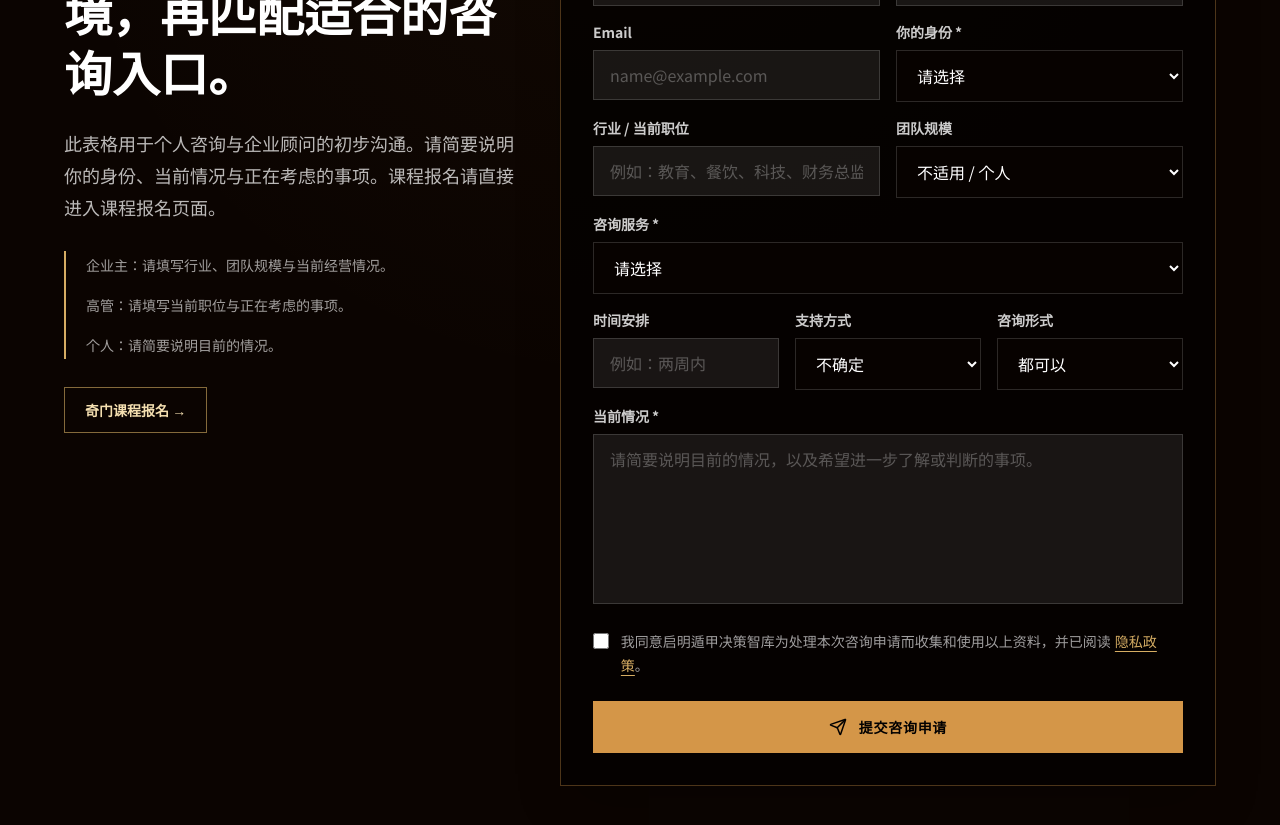
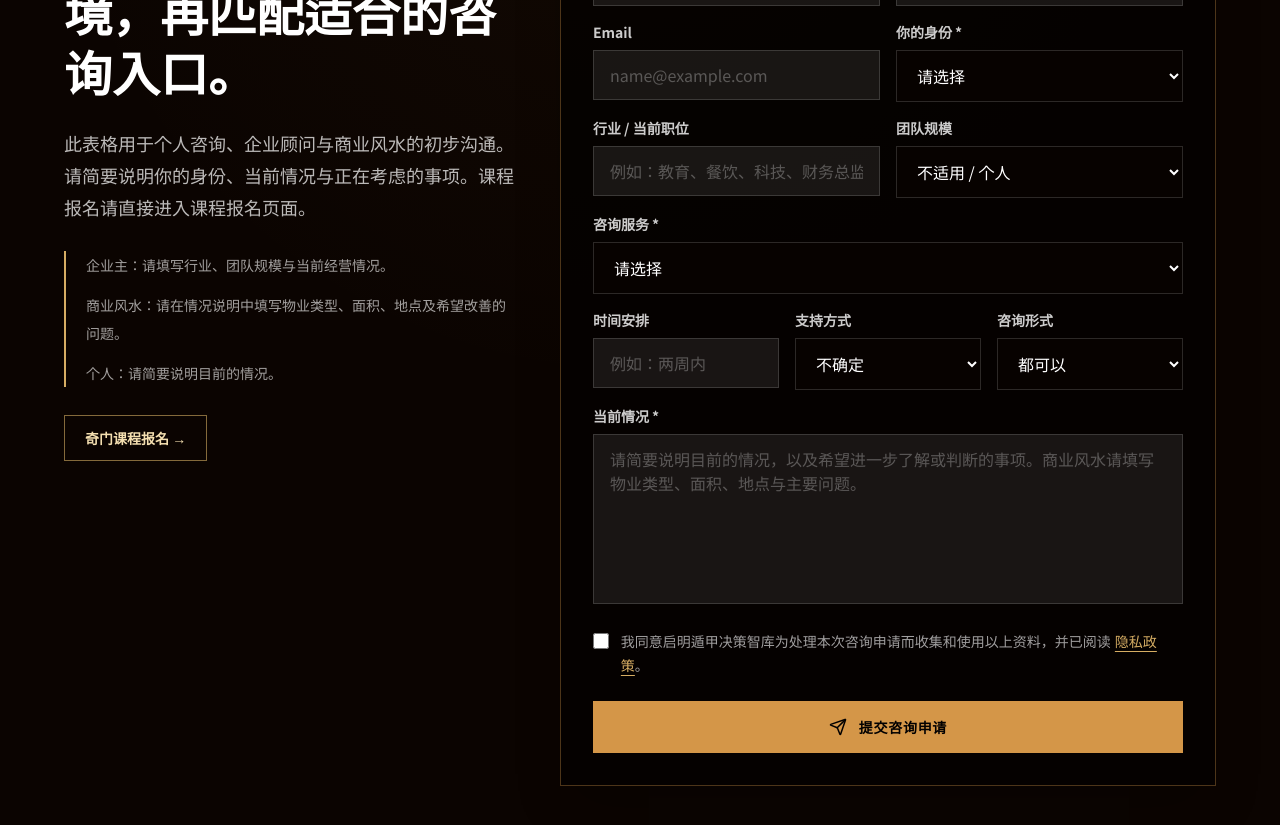
Before and after one commit to BODHIWONG/qmfeng-website, a Next.js app: page / in a window 1280 px wide. Shown: the part 6560-7385 px from the top of the page. Built offline with nearby package versions, Linux system fonts and the light colour scheme.

Commit message:
Add Commercial Feng Shui to the consultation enquiry form

```diff
--- a/components/lead-capture-form.tsx
+++ b/components/lead-capture-form.tsx
@@ -93,13 +93,13 @@ export default function LeadCaptureForm() {
             </h2>
             <p className="max-w-xl text-base leading-8 text-white/72 md:text-lg">
               {t(
-                "此表格用于个人咨询与企业顾问的初步沟通。请简要说明你的身份、当前情况与正在考虑的事项。课程报名请直接进入课程报名页面。",
-                "This form is for initial personal-advisory and business-advisory enquiries. Briefly share your role, current situation and the matter under consideration. Course learners should use the dedicated registration page."
+                "此表格用于个人咨询、企业顾问与商业风水的初步沟通。请简要说明你的身份、当前情况与正在考虑的事项。课程报名请直接进入课程报名页面。",
+                "This form is for initial personal-advisory, business-advisory and Commercial Feng Shui enquiries. Briefly share your role, current situation and the matter under consideration. Course learners should use the dedicated registration page."
               )}
             </p>
             <div className="mt-7 space-y-3 border-l-2 border-[#d6ad63] pl-5 text-sm leading-7 text-white/62">
               <p>{t("企业主：请填写行业、团队规模与当前经营情况。", "Founders: include industry, team size and the current business situation.")}</p>
-              <p>{t("高管：请填写当前职位与正在考虑的事项。", "Executives: include your current role and the matter under consideration.")}</p>
+              <p>{t("商业风水：请在情况说明中填写物业类型、面积、地点及希望改善的问题。", "Commercial Feng Shui: include property type, approximate size, location and the main concern in the situation field.")}</p>
               <p>{t("个人：请简要说明目前的情况。", "Individuals: briefly describe the current situation.")}</p>
             </div>
             <Link href="/course-registration?course=qimen-foundation&batch=2026-09-19" className="mt-7 inline-flex border border-[#d6ad63]/60 px-5 py-3 text-sm font-semibold text-[#f4dfb0] hover:bg-[#d6ad63]/10">
@@ -165,6 +165,7 @@ export default function LeadCaptureForm() {
                 <option value="Major Decision Consultation S$1,696">{t("重大决策咨询 · S$1,696", "Major Decision Consultation · S$1,696")}</option>
                 <option value="Relationship and Marriage Advisory">{t("感情与婚姻咨询", "Relationship & Marriage Advisory")}</option>
                 <option value="Business Strategic Advisory">{t("企业战略顾问", "Business Strategic Advisory")}</option>
+                <option value="Commercial Feng Shui and Office Feng Shui">{t("商业风水｜办公室风水", "Commercial Feng Shui & Office Feng Shui")}</option>
                 <option value="Wealth Cycle and Investment Decisions">{t("财富周期与投资决策", "Wealth Cycle & Investment Decisions")}</option>
                 <option value="Executive Career Transition">{t("高管事业转型", "Executive Career Transition")}</option>
                 <option value="Not Sure Need Assessment">{t("不确定，请先评估", "Not sure — please assess")}</option>
@@ -203,8 +204,8 @@ export default function LeadCaptureForm() {
                 rows={6}
                 className={`${inputClass} resize-none`}
                 placeholder={t(
-                  "请简要说明目前的情况，以及希望进一步了解或判断的事项。",
-                  "Briefly describe the current situation and what you would like to understand or assess."
+                  "请简要说明目前的情况，以及希望进一步了解或判断的事项。商业风水请填写物业类型、面积、地点与主要问题。",
+                  "Briefly describe the current situation and what you would like to understand or assess. For Commercial Feng Shui, include property type, size, location and the main concern."
                 )}
               />
             </label>
```
